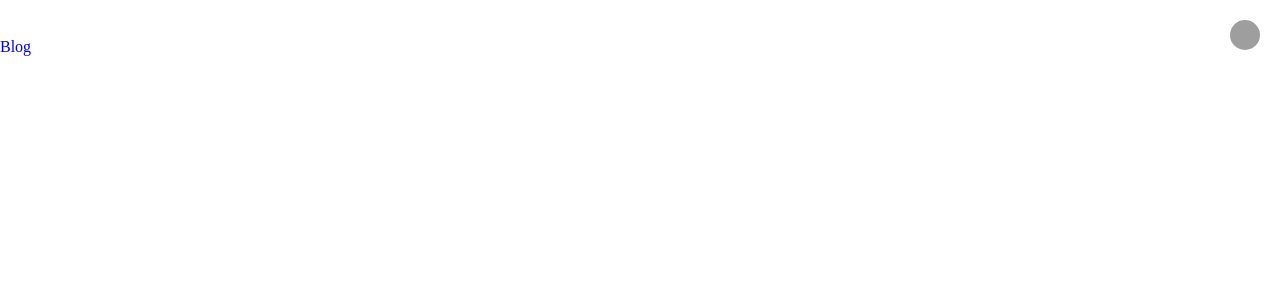
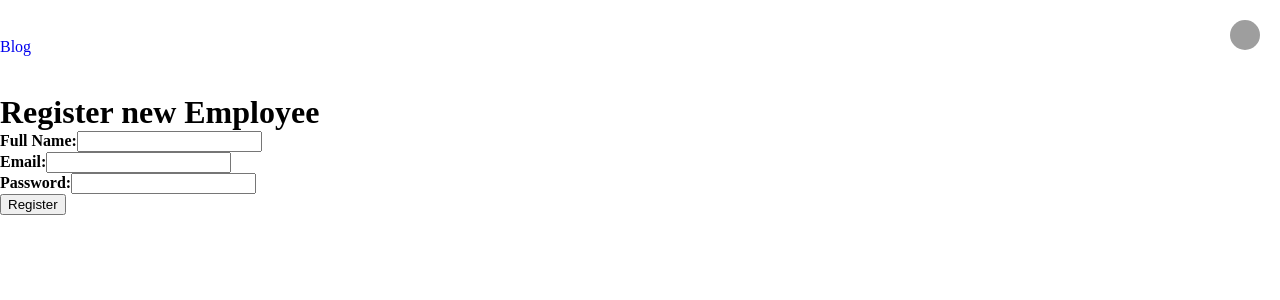
Before and after one commit to gpHrproject/HRM, a React (Create React App) app in the folder client/: page /register in a window 1280 px wide. Before the commit this address had no page. Shown: the top 300 px of the page. Built offline with nearby package versions, Linux system fonts and the light colour scheme; no server answers; grey boxes are pictures that could not be loaded; the HTML template or start-up script is replaced by a standard one.

Commit message:
logIn / register front

```diff
--- a/client/package.json
+++ b/client/package.json
@@ -6,6 +6,7 @@
     "@testing-library/jest-dom": "^5.16.5",
     "@testing-library/react": "^13.4.0",
     "@testing-library/user-event": "^13.5.0",
+    "axios": "^1.4.0",
     "react": "^18.2.0",
     "react-dom": "^18.2.0",
     "react-router-dom": "^6.14.1",
--- a/client/src/App.js
+++ b/client/src/App.js
@@ -1,18 +1,41 @@
-import React from 'react';
+import React, { useEffect, useState } from 'react';
 import './App.css';
 import { BrowserRouter, Routes, Route } from 'react-router-dom';
 import NavBar from './components/NavBar/NavBar';
 import Home from './components/pages/Home';
 import UserProfile from './components/pages/Profile';
+import Register from './components/Auth/Register/Register';
+import LogIn from './components/Auth/LogIn/LogIn';
+import axios from 'axios';
 
-const App = () => (
+const App = () => {
+  const [userData, setUserData] = useState([]);
+
+  useEffect (()=>{
+   const getAllUsers =()=>{
+    axios.get('http://localhost:3000/users')
+    .then((res)=>{
+      setUserData(res.userData)
+      console.log(userData)
+    })
+    .catch ((err)=>{
+      console.log(err)
+    })
+   }
+   getAllUsers()
+  },[])
+
+  return (
     <BrowserRouter>
       <NavBar />
       <Routes>
         <Route path="/" element={<Home />} />
+        <Route path="/register" element={<Register />} />
+        <Route path="/login" element={<LogIn />} />
         <Route path="/profile" element={<UserProfile />} />
       </Routes>
     </BrowserRouter>
   );
+};
 
 export default App;
--- a/client/src/components/Auth/LogIn/LogIn.jsx
+++ b/client/src/components/Auth/LogIn/LogIn.jsx
@@ -1,9 +1,43 @@
-import React from 'react'
+import axios from "axios";
+import React, { useState } from "react";
 
 const LogIn = () => {
+  const [email, setEmail] = useState("");
+  const [password, setPassword] = useState("");
+
+  const handleLogin = (e) => {
+    e.preventDefault();
+
+    axios
+      .post("http://localhost:3000/login", { email, password })
+      .then((res) => {
+        console.log("response", res);
+      })
+      .catch((err) => {
+        console.log(err);
+      });
+  };
+
   return (
-    <div>LogIn</div>
-  )
-}
+    <div>
+      <p>LogIn</p>
+      <form onSubmit={handleLogin}>
+        <label>email:</label>
+        <input
+          type="email"
+          value={email}
+          onChange={(e) => setEmail(e.target.value)}
+        />
+        <label>password:</label>
+        <input
+          type="password"
+          value={password}
+          onChange={(e) => setPassword(e.target.value)}
+        />
+        <button>LogIn</button>
+      </form>
+    </div>
+  );
+};
 
-export default LogIn
+export default LogIn;
--- a/client/src/components/Auth/Register/Register.jsx
+++ b/client/src/components/Auth/Register/Register.jsx
@@ -1,9 +1,59 @@
-import React from 'react'
+import React, { useState } from "react";
+import axios from "axios";
 
 const Register = () => {
+  const [userName, setUserName] = useState("");
+  const [email, setEmail] = useState("");
+  const [password, setPassword] = useState("");
+  const [error, setError] = useState("");
+
+  const handleSubmit = (e) => {
+    e.preventDefault();
+    axios
+      .post("http://localhost:3000/register", { userName, email, password })
+      .then((response) => {
+        console.log("User added");
+
+      })
+      .catch((err) => {
+        setError("Error adding the User");
+        console.error(err);
+      });
+  };
+
   return (
-    <div>Register</div>
-  )
-}
+    <div>
+      <h1>Register new Employee</h1>
+      {error && <p>{error}</p>}
+      <form onSubmit={handleSubmit}>
+        <div>
+          <label>Full Name:</label>
+          <input
+            type="text"
+            value={userName}
+            onChange={(e) => setUserName(e.target.value)}
+          />
+        </div>
+        <div>
+          <label>Email:</label>
+          <input
+            type="email"
+            value={email}
+            onChange={(e) => setEmail(e.target.value)}
+          />
+        </div>
+        <div>
+          <label>Password:</label>
+          <input
+            type="password"
+            value={password}
+            onChange={(e) => setPassword(e.target.value)}
+          />
+        </div>
+        <button type="submit">Register</button>
+      </form>
+    </div>
+  );
+};
 
-export default Register
+export default Register;
--- a/client/src/components/NavBar/NavBar.jsx
+++ b/client/src/components/NavBar/NavBar.jsx
@@ -1,9 +1,8 @@
 import React from "react";
 import "./Style.css";
 import { Link } from "react-router-dom";
-import UserProfile from "../pages/Profile";
+
 const Navbar = ({ role }) => {
-  const handleLogout = () => {};
 
   return (
     <nav className="nav-Container">
@@ -12,20 +11,25 @@ const Navbar = ({ role }) => {
           <a href="/">Blog</a>
         </li>
         {role === "hr" && (
-          <li>
-            <a href="/manageEmployee">Manage Employees</a>
-          </li>
+          <>
+            <li>
+              <a href="/manageEmployee">Manage Employees</a>
+            </li>
+
+          </>
         )}
         <li>
           <div className="user-profile">
             <img src="https://thumbs.dreamstime.com/b/default-avatar-profile-icon-vector-unknown-social-media-user-photo-default-avatar-profile-icon-vector-unknown-social-media-user-184816085.jpg" alt="" />
             <div className="dropdown">
               <div className="dropdown-content">
-                <a href="/logout" onClick={handleLogout}>
+                {/* <a href="/logout" onClick={handleLogout}>
                   Log Out
-                </a>
-                {role === "hr" && <a href="/createUser">Create User</a>}
-                <Link to="/profile">UserProfile</Link>
+                </a> */}
+                {role === "hr" && (
+                  <a href="/createUser">Create User</a>
+                )}
+                <Link to="/profile">User Profile</Link>
               </div>
             </div>
           </div>
```
Also changed, not shown: client/src/components/userComponents/ApiUsers.jsx (added, +9 -0 lines), 2 other files (tests, documents, lock files or other folders). Lines whose indentation alone changed are shown as unchanged.
